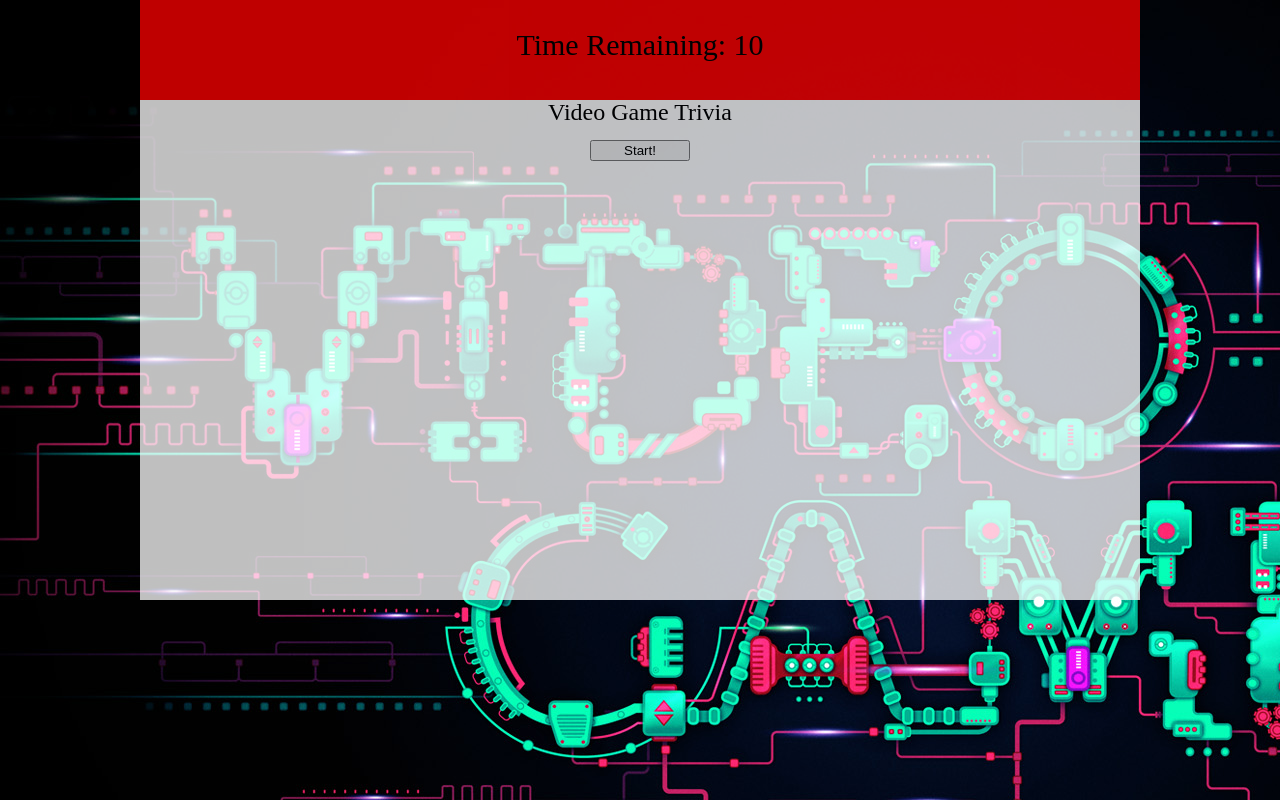
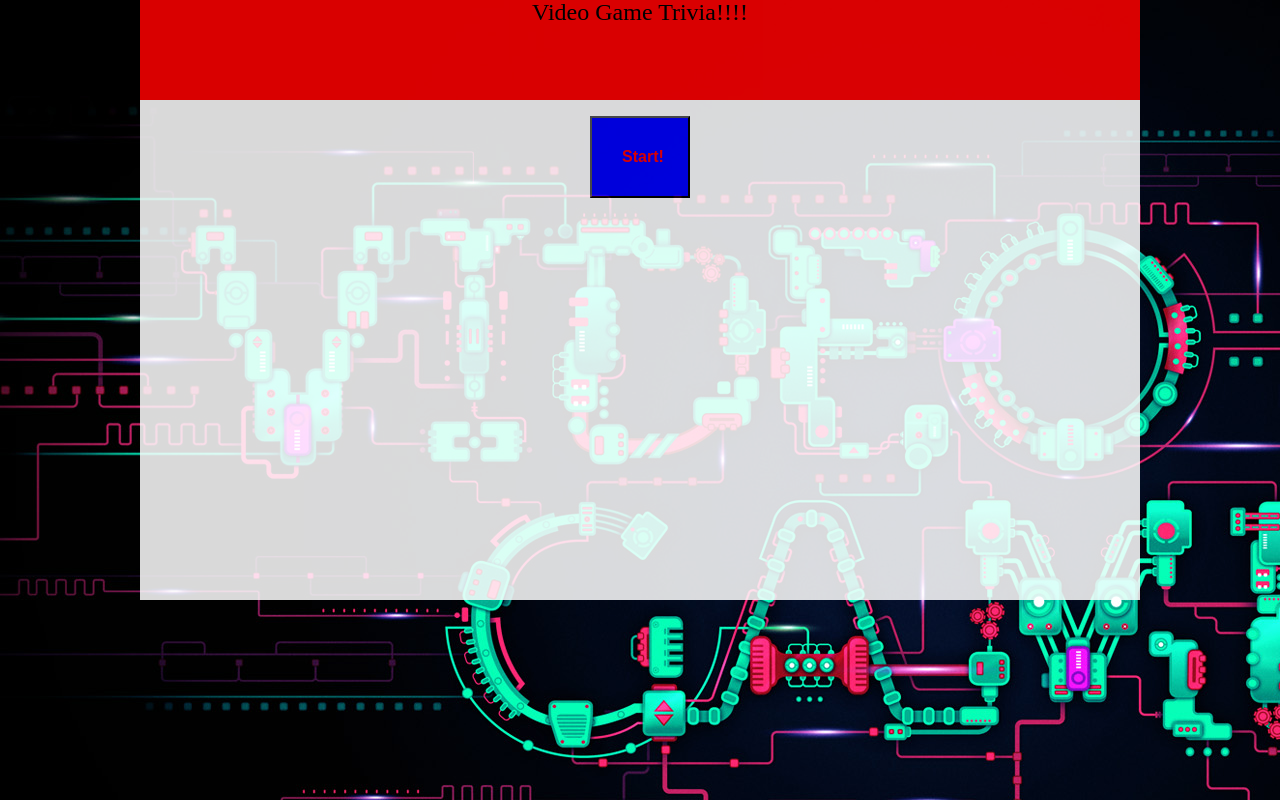
Before and after one commit to Livingnight/TriviaGame, a plain HTML site: page index.html in a window 1280 px wide. Drawn offline with nearby package versions, Linux system fonts and the light colour scheme.

Commit message:
game finished

```diff
--- a/assets/css/style.css
+++ b/assets/css/style.css
@@ -6,7 +6,7 @@ body{
     width:1000px;
     margin: 0 auto;
     background: white;
-    opacity: .75;
+    opacity: .85;
 }
 p{
     text-align: center;
@@ -18,11 +18,24 @@ img{
     width: 300px;
     margin: 0 auto;
 }
+.start{
+    padding: 30px;
+    color: red;
+    background: blue;
+    font-weight: bolder;
+}
+.reset{
+    padding: 30px;
+    color:red;
+    background: black;
+    font-weight: bolder;
+}
 button{
     opacity: 1;
     display: block;
     margin: 0 auto;
     width: 100px;
+    font-size: 16px;
 }
 h1{
     text-align: center;
@@ -30,11 +43,16 @@ h1{
 }
 .header{
     font-size: 30px;
+    display: block;
     height: 100px;
     width: 1000px;
     margin: 0 auto;
-    opacity: .75;
+    opacity: .85;
     background: red;
+}
+.header h1{
+    display: block;
+    margin: 0 auto;
 }
 .question{
     margin: 0 auto;
--- a/assets/javascript/game.js
+++ b/assets/javascript/game.js
@@ -138,21 +138,21 @@ $(document).ready(function(){
     // gameObj.startBtn = gameObj.startBtn.text("Start!")
     function first(){
         pageClear();
-        setHeading();
-        gameObj.body.append(gameObj.heading, "<br>", gameObj.startBtn);
+        // setHeading();
+        gameObj.body.append("<br>", gameObj.startBtn);
     }
-    function setHeading(){
-        $(".header").append(gameObj.heading, "<br>",
-            $("<div>")
-                .addClass("timer")
-                .html("<p>Time Remaining: " + gameObj.time + "</p>"));
-
-    }
+    // function setHeading(){
+    //     $(".header").append(gameObj.heading, "<br>",
+    //         $("<div>")
+    //             .addClass("timer")
+    //             .html("<p>Time Remaining: " + gameObj.time + "</p>"));
+    //
+    // }
     function setQuestion(){
         $(".mainBody")
             .append($("<div>")
                 .addClass("question")
-                .html("<h1>"+ gameObj.questions[gameObj.count] + "</h1>")
+                .html("<p>" + gameObj.questions[gameObj.count].question + "</p>")
             );
     }
 
@@ -189,13 +189,14 @@ $(document).ready(function(){
     function countDown(){
         console.log("countDown function: " + gameObj.count);
         console.log(gameObj.time);
+        $(".timer").html("<p>" + gameObj.time);
         gameObj.time--;
         gameObj.startClicked = true;
         if(gameObj.count === gameObj.questions.length){
             stop();
             tallyPage();
         }
-        if(gameObj.time === 0){
+        if(gameObj.time === -1){
             tooLong();
         }
     }
@@ -284,7 +285,7 @@ $(document).ready(function(){
     first();
 
     $(document).on("click", ".start", function () {
-        setHeading();
+        // setHeading();
         game();
     });
     $(document).on("click", ".answers", function () {
--- a/index.html
+++ b/index.html
@@ -14,7 +14,10 @@
     <title>Amazing Trivia!</title>
 </head>
 <body>
-    <div class = "header"></div>
+    <div class = "header">
+        <h1>Video Game Trivia!!!!</h1>
+        <div class = "timer"></div>
+    </div>
     <div class = "mainBody"></div>
 
 <script src="assets/javascript/game.js"></script>
```
